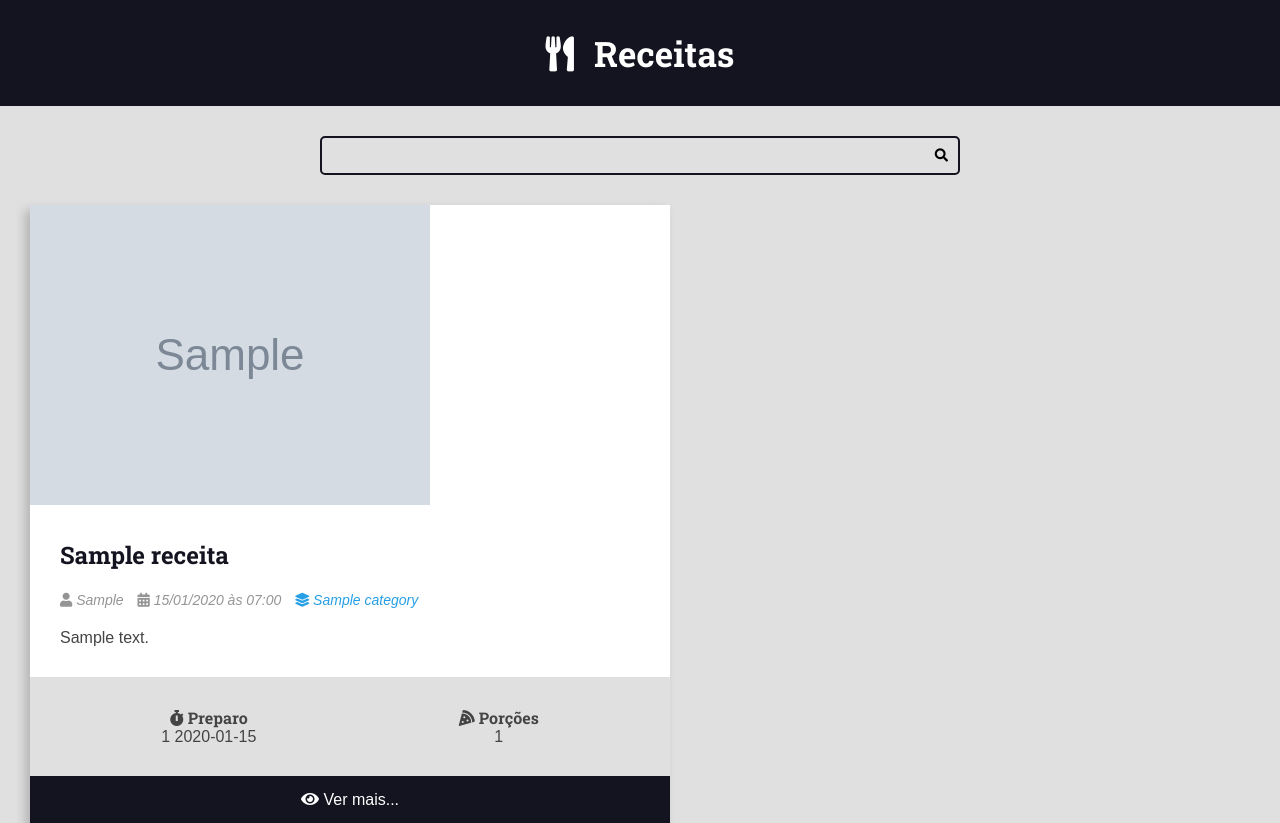
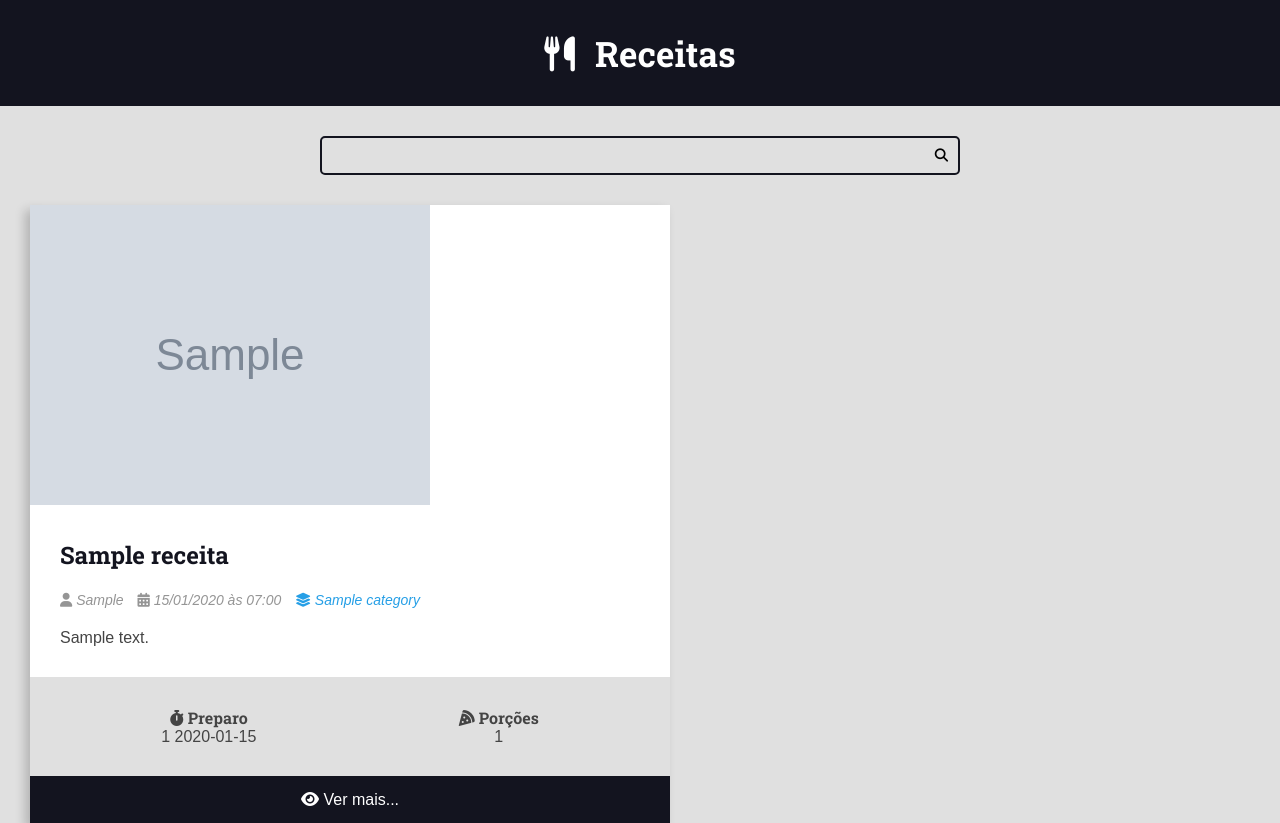
Before and after one commit to acorreiacruz/blogdjangocompleto, a Django app: page /receitas/category/1/ in a window 1280 px wide. Shown: the top 823 px of the page. Run offline with Django 4.2, Linux system fonts and the light colour scheme; tables that the repository leaves empty hold one stand-in row (values such as "Sample post"); grey boxes marked "Sample" are stand-in pictures; some libraries are stand-ins or nearby versions.

Commit message:
Alterando os links do fontawesome cdn.

```diff
--- a/receitas/templates/receitas/partials/head.html
+++ b/receitas/templates/receitas/partials/head.html
@@ -3,11 +3,11 @@
 <meta http-equiv="X-UA-Compatible" content="IE=edge">
 <meta name="viewport" content="width=device-width, initial-scale=1.0">
 
-<link rel="stylesheet" href="https://cdnjs.cloudflare.com/ajax/libs/font-awesome/5.15.4/css/fontawesome.min.css" integrity="sha512-P9vJUXK+LyvAzj8otTOKzdfF1F3UYVl13+F8Fof8/2QNb8Twd6Vb+VD52I7+87tex9UXxnzPgWA3rH96RExA7A==" crossorigin="anonymous" referrerpolicy="no-referrer" />
+<link rel="stylesheet" href="https://cdnjs.cloudflare.com/ajax/libs/font-awesome/6.1.2/css/fontawesome.min.css" integrity="sha512-R+xPS2VPCAFvLRy+I4PgbwkWjw1z5B5gNDYgJN5LfzV4gGNeRQyVrY7Uk59rX+c8tzz63j8DeZPLqmXvBxj8pA==" crossorigin="anonymous" referrerpolicy="no-referrer" />
 
-<link rel="stylesheet" href="https://cdnjs.cloudflare.com/ajax/libs/font-awesome/5.15.4/css/brands.min.css" integrity="sha512-sVSECYdnRMezwuq5uAjKQJEcu2wybeAPjU4VJQ9pCRcCY4pIpIw4YMHIOQ0CypfwHRvdSPbH++dA3O4Hihm/LQ==" crossorigin="anonymous" referrerpolicy="no-referrer" />
+<link rel="stylesheet" href="https://cdnjs.cloudflare.com/ajax/libs/font-awesome/6.1.2/css/brands.min.css" integrity="sha512-nS1/hdh2b0U8SeA8tlo7QblY6rY6C+MgkZIeRzJQQvMsFfMQFUKp+cgMN2Uuy+OtbQ4RoLMIlO2iF7bIEY3Oyg==" crossorigin="anonymous" referrerpolicy="no-referrer" />
 
-<link rel="stylesheet" href="https://cdnjs.cloudflare.com/ajax/libs/font-awesome/5.15.4/css/solid.min.css" integrity="sha512-tk4nGrLxft4l30r9ETuejLU0a3d7LwMzj0eXjzc16JQj+5U1IeVoCuGLObRDc3+eQMUcEQY1RIDPGvuA7SNQ2w==" crossorigin="anonymous" referrerpolicy="no-referrer" />
+<link rel="stylesheet" href="https://cdnjs.cloudflare.com/ajax/libs/font-awesome/6.1.2/css/solid.min.css" integrity="sha512-EvFBzDO3WBynQTyPJI+wLCiV0DFXzOazn6aoy/bGjuIhGCZFh8ObhV/nVgDgL0HZYC34D89REh6DOfeJEWMwgg==" crossorigin="anonymous" referrerpolicy="no-referrer" />
 <link rel="preconnect" href="https://fonts.googleapis.com">
 
 <link rel="preconnect" href="https://fonts.gstatic.com" crossorigin>
```
